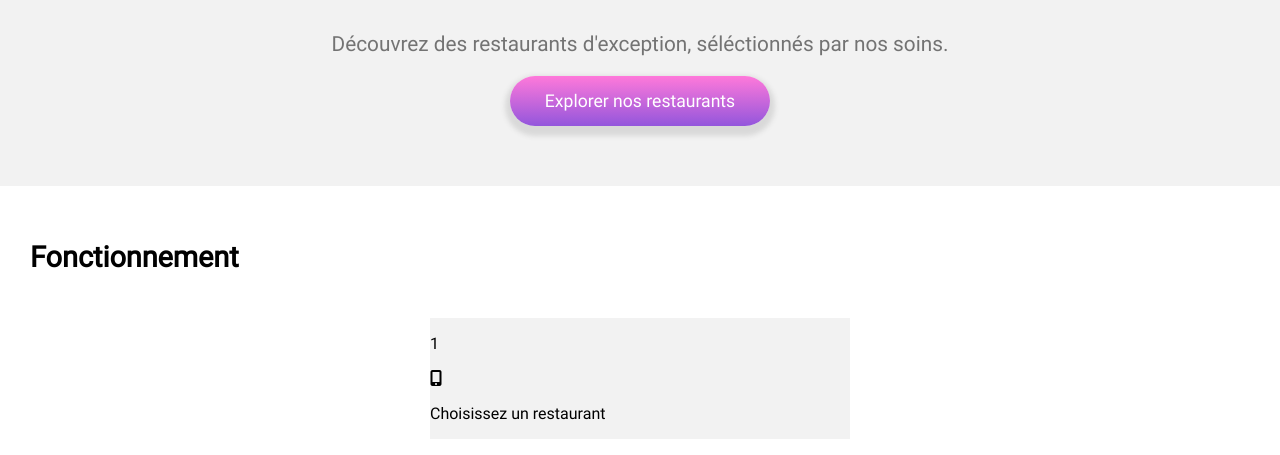
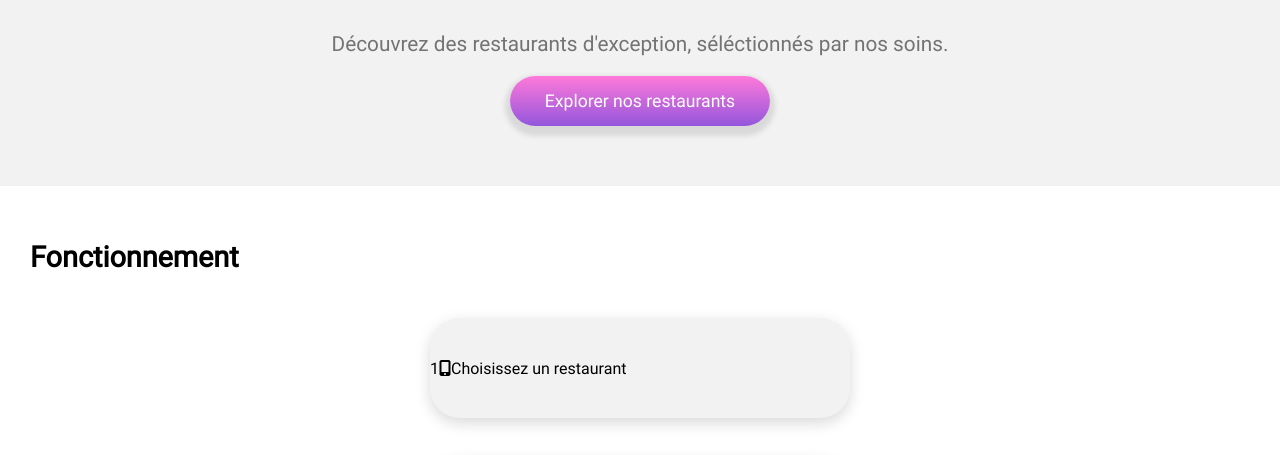
Before and after one commit to ArnaudDum/OhMyFood, a website: page accueil.html in a window 1280 px wide. Shown: the part 329-784 px from the top of the page. Drawn offline with Linux system fonts and the light colour scheme.

Commit message:
css liste fonctionnement page d'accueil commencé

```diff
--- a/sass/pages/_accueil.scss
+++ b/sass/pages/_accueil.scss
@@ -54,8 +54,17 @@
         align-items: center;
         &--card {
             width: 420px;
+            height: 100px;
+            border-radius: 30px;
             background-color: $greybg;
             margin: 20px;
+            display: flex;
+            justify-content: baseline;
+            align-items: center;
+            box-shadow: 0px 5px 15px darken($greybg, 10%);
+            &:hover {
+                /* BACKGROUND VIOLET A CREER AVEC OPACITY */
+            }
         }
     }
 }
```
Also changed, not shown: accueil.html (+2 -1 lines), css/style.css, 2 other files.
